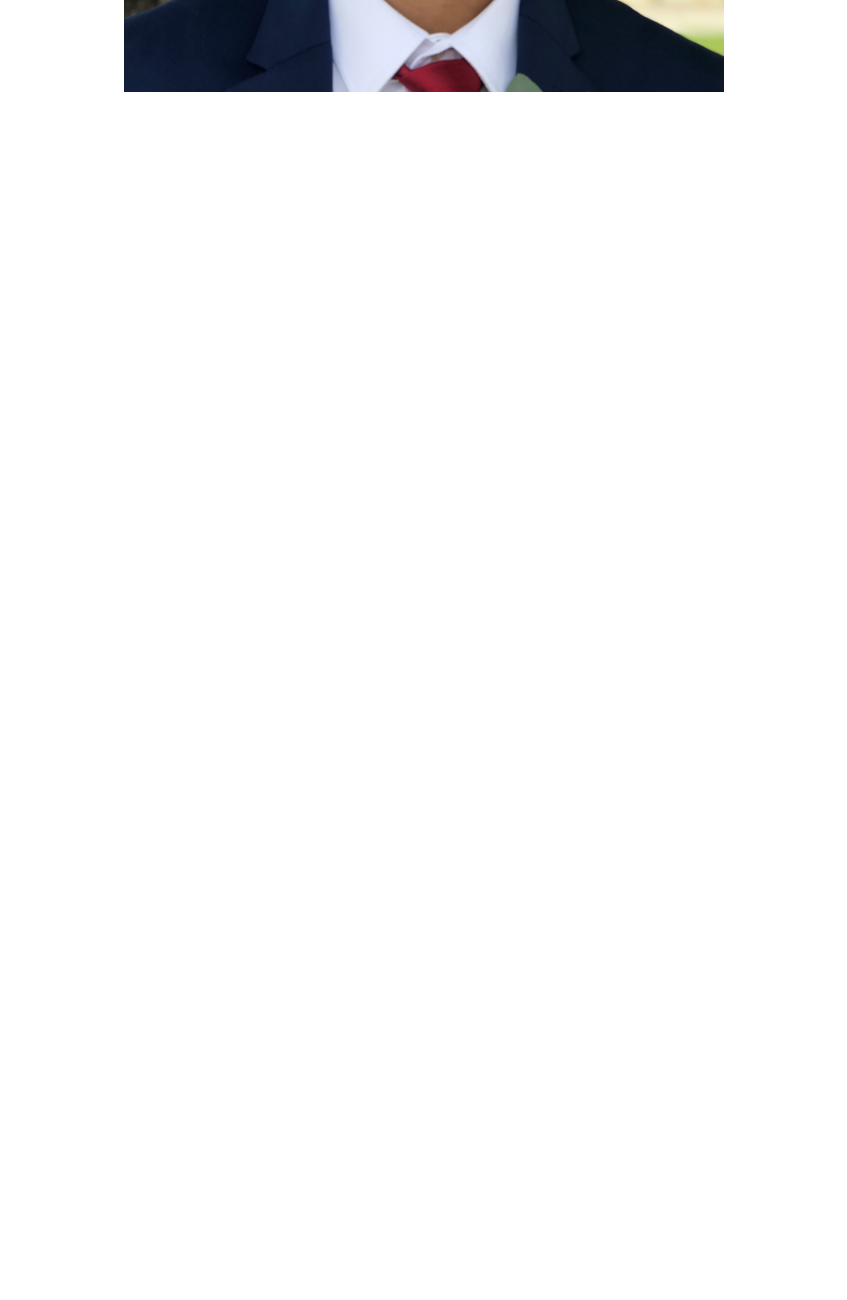
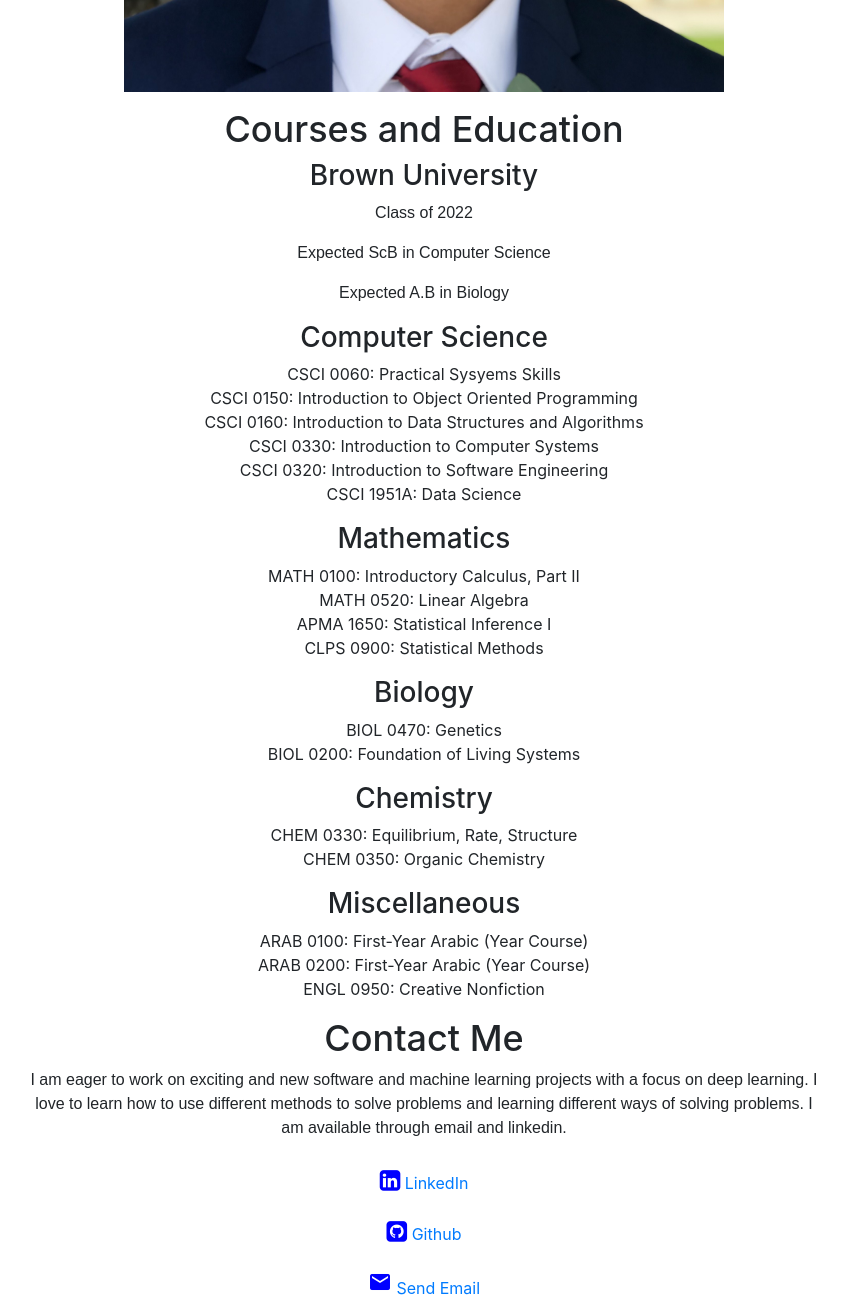
Before and after one commit to nasheath/nasheath.github.io, a plain HTML site: page index.html in a window 1280 px wide. Shown: the part 922-2222 px from the top of the page, without its empty margins (216-1063 px from the left). Before the commit the page ends 1030 px from the top, so only its background shows below. Drawn offline with nearby package versions, Linux system fonts and the light colour scheme.

Commit message:
Fixed the div headers

```diff
--- a/css/style.css
+++ b/css/style.css
@@ -16,10 +16,15 @@
 p{
     font-family: Arial;
     text-align: center;
-    font-size: 30px;;
+    /* font-size: 20px;; */
+}
+#about{
+    font-family: Arial;
+    text-align: center;
+    font-size: 30px;
 }
 nav{
-    background-color: aliceblue
+    background-color: black
 }
 div{
     text-align: center
@@ -27,3 +32,16 @@
 h1{
     text-align: center
 }
+#navigation{
+    word-spacing: 100px;
+    align-content: right;
+}
+#atags{
+    color: white;
+}
+#contact_box{
+    height: 100px;
+    width: 800px;
+    text-align: center;
+    margin: 0 auto;
+}
--- a/index.html
+++ b/index.html
@@ -3,7 +3,8 @@
 <head>
 <link href="./css/style.css" rel="stylesheet">
 <link rel="stylesheet" href="https://stackpath.bootstrapcdn.com/bootstrap/4.4.1/css/bootstrap.min.css" integrity="sha384-Vkoo8x4CGsO3+Hhxv8T/Q5PaXtkKtu6ug5TOeNV6gBiFeWPGFN9MuhOf23Q9Ifjh" crossorigin="anonymous">
-
+<link rel="stylesheet" href="https://cdnjs.cloudflare.com/ajax/libs/font-awesome/4.7.0/css/font-awesome.min.css">
+<link href="https://fonts.googleapis.com/icon?family=Material+Icons" rel="stylesheet">
 <title>Nasheath Ahmed</title>
     </head>
 <body>
@@ -15,15 +16,16 @@
         <li class="hello"><a href="projects.html">Projects</a></li>
         </ul>
         </nav> -->
-        <nav class="navbar fixed-top navbar-expand-lg navbar-light bg-light">
+        <nav class="navbar fixed-top navbar-expand-lg navbar-light">
             <button class="navbar-toggler" type="button" data-toggle="collapse" data-target="#navbarContents" aria-expanded="false" aria-label="Toggle navigation">
             <span class="navbar-toggler-icon"></span>
             </button>
             <div class="collapse navbar-collapse" id="navbarContents">
-                <div class="navbar-nav">
-                    <a class="nav-item nav-link" href="index.html">Home<span class="sr-only">(current)</span></a>
-                    <a class="nav-item nav-link" href="courses.html">Courses</a>
-                    <a class="nav-item nav-link" href="resume.html">Resume</a>
+                <div id="navigation" class="navbar-nav">
+                    <a id="atags" class="nav-item nav-link" href="index.html">Home<span class="sr-only">(current)</span></a>
+                    <a id="atags" class="nav-item nav-link" href="#courses">Courses</a>
+                    <a id="atags" class="nav-item nav-link" href="#contact">Contact</a>
+                    <a id="atags" class="nav-item nav-link" href="resume.html">Resume</a>
                     <!-- <a class="nav-item nav-link" href="projects.html">Projects</a> -->
                 </div>
             </div>
@@ -33,10 +35,10 @@
     <br>
     <br>
     <h1>About Me</h1>
-    <p>
+    <p id="about">
     Welcome. My name is Nasheath Ahmed. I am a current third year undergraduate student passionate about
      computer science and medicine and incorporating technology into the clinical field of medicine
-      using machine learning and software techniques. I am currently majoring in Computer Science and minoring in Biology. Click <a href="https://www.linkedin.com/in/nasheath-ahmed-562761141">here</a> for a link to my linkedin.
+      using machine learning and software techniques. I am currently majoring in Computer Science and minoring in Biology.
     <br>
     <br>
     <br>
@@ -44,8 +46,61 @@
     <img src="./assets/images/id_Pic.JPG" width=600 height=600 alt="picture of myself">
         </div>
     </p>
+    <div id="courses">
+        <h1 style="font-size:36px">Courses and Education</h1>
+        <h3> Brown University</h3>
+        <p>Class of 2022</p>
+        <p>Expected ScB in Computer Science</p>
+        <p>Expected A.B in Biology</p>
+        <h3>Computer Science</h3>
+        <ul>
+        <li>CSCI 0060: Practical Sysyems Skills</li>
+        <li>CSCI 0150: Introduction to Object Oriented Programming</li>
+        <li>CSCI 0160: Introduction to Data Structures and Algorithms</li>
+        <li>CSCI 0330: Introduction to Computer Systems</li>
+        <li>CSCI 0320: Introduction to Software Engineering</li>
+        <li>CSCI 1951A: Data Science</li>
+        </ul>
+        <h3>Mathematics</h3>
+        <ul>
+        <li>MATH 0100: Introductory Calculus, Part II</li>
+        <li>MATH 0520: Linear Algebra</li>
+        <li>APMA 1650: Statistical Inference I</li>
+        <li>CLPS 0900: Statistical Methods</li>
+        </ul>
+        <h3>Biology</h3>
+        <ul>
+        <li>BIOL 0470: Genetics</li>
+        <li>BIOL 0200: Foundation of Living Systems</li>
+        </ul>
+        <h3>Chemistry</h3>
+        <ul>
+        <li>CHEM 0330: Equilibrium, Rate, Structure</li>
+        <li>CHEM 0350: Organic Chemistry</li>
+        </ul>
+        <h3>Miscellaneous</h3>
+        <ul>
+        <li>ARAB 0100: First-Year Arabic (Year Course)</li>
+        <li>ARAB 0200: First-Year Arabic (Year Course)</li>
+        <li>ENGL 0950: Creative Nonfiction</li>
+        </ul>
+    </div>
+    <div id="contact">
+        <h1 style="font-size:36px">Contact Me</h1>
+        <div id="contact_box">
+        <p> I am eager to work on exciting and new software and machine learning projects with a focus on deep learning. I love to learn how to use different methods to solve problems and learning different ways of solving problems. I am available through email and linkedin. </p>
+        </div>
+        <div> <i class="fa fa-linkedin-square" style="font-size:24px;color:blue"></i><a href="https://www.linkedin.com/in/nasheath-ahmed-562761141">  LinkedIn</a></div>
+
+        <br>
+        <div> <i class="fa fa-github-square" style="font-size:24px;color:blue"></i><a href="https://github.com/nahmed12">  Github</a></div>
+
+        <br>
+        <div> <i class="material-icons" style="font-size:24px;color:blue">email</i><a href = "mailto:nasheath_ahmed@brown.edu">  Send Email</a></div>
+
+    </div>
     <script src="https://code.jquery.com/jquery-3.4.1.slim.min.js" integrity="sha384-J6qa4849blE2+poT4WnyKhv5vZF5SrPo0iEjwBvKU7imGFAV0wwj1yYfoRSJoZ+n" crossorigin="anonymous"></script>
-<script src="https://cdn.jsdelivr.net/npm/popper.js@1.16.0/dist/umd/popper.min.js" integrity="sha384-Q6E9RHvbIyZFJoft+2mJbHaEWldlvI9IOYy5n3zV9zzTtmI3UksdQRVvoxMfooAo" crossorigin="anonymous"></script>
-<script src="https://stackpath.bootstrapcdn.com/bootstrap/4.4.1/js/bootstrap.min.js" integrity="sha384-wfSDF2E50Y2D1uUdj0O3uMBJnjuUD4Ih7YwaYd1iqfktj0Uod8GCExl3Og8ifwB6" crossorigin="anonymous"></script>
+    <script src="https://cdn.jsdelivr.net/npm/popper.js@1.16.0/dist/umd/popper.min.js" integrity="sha384-Q6E9RHvbIyZFJoft+2mJbHaEWldlvI9IOYy5n3zV9zzTtmI3UksdQRVvoxMfooAo" crossorigin="anonymous"></script>
+    <script src="https://stackpath.bootstrapcdn.com/bootstrap/4.4.1/js/bootstrap.min.js" integrity="sha384-wfSDF2E50Y2D1uUdj0O3uMBJnjuUD4Ih7YwaYd1iqfktj0Uod8GCExl3Og8ifwB6" crossorigin="anonymous"></script>
     </body>
 </html>
```
Also changed, not shown: courses.html (+2 -2 lines), resume.html (+11 -8 lines).
